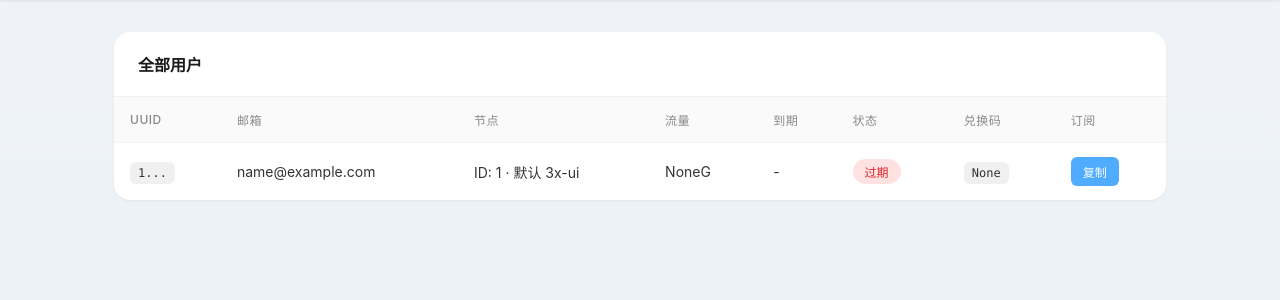
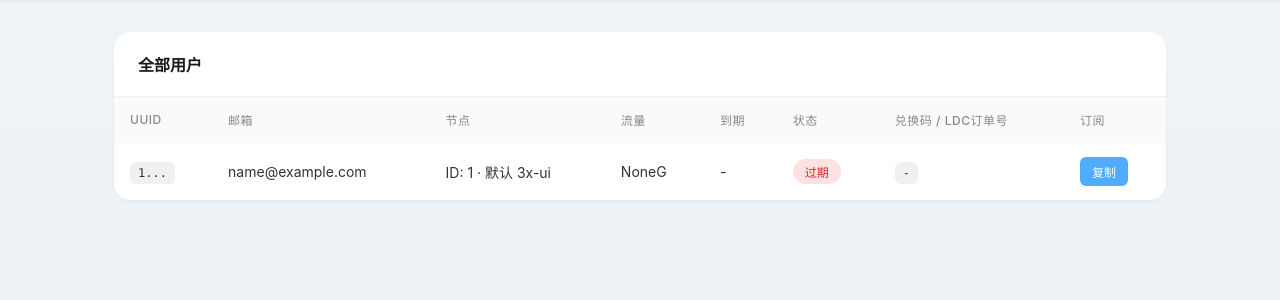
Before and after one commit to duanxinyua/LDC-XUI-Redeem, a Flask app: page /admin/users in a window 1280 px wide. Shown: the part 58-358 px from the top of the page. Run offline with Flask 3, Linux system fonts and the light colour scheme; the visitor is signed in with stand-in values (Sample User, id 1); data comes from the database, SQL or seed files in the repository; data that the repository does not hold is empty.

Commit message:
用户列表无兑换码时显示LDC订单号

```diff
--- a/app.py
+++ b/app.py
@@ -2910,8 +2910,17 @@
     conn = get_db()
     cursor = conn.cursor()
     cursor.execute('''
-        SELECT * FROM users
-        ORDER BY created_at DESC
+        SELECT
+            u.*,
+            (
+                SELECT o.out_trade_no
+                FROM ldc_orders o
+                WHERE o.user_uuid = u.uuid
+                ORDER BY o.id DESC
+                LIMIT 1
+            ) AS ldc_order_no
+        FROM users u
+        ORDER BY u.created_at DESC
     ''')
     users = cursor.fetchall()
     conn.close()
--- a/templates/admin_users.html
+++ b/templates/admin_users.html
@@ -173,7 +173,7 @@
                             <th>流量</th>
                             <th>到期</th>
                             <th>状态</th>
-                            <th>兑换码</th>
+                            <th>兑换码 / LDC订单号</th>
                             <th>订阅</th>
                         </tr>
                     </thead>
@@ -192,7 +192,7 @@
                                 <span class="badge badge-expired">过期</span>
                                 {% endif %}
                             </td>
-                            <td><code>{{ user.redeem_code }}</code></td>
+                            <td><code>{{ user.redeem_code or user.ldc_order_no or '-' }}</code></td>
                             <td>
                                 <button class="copy-btn" onclick="copySub('{{ user.uuid }}')">复制</button>
                             </td>
```
